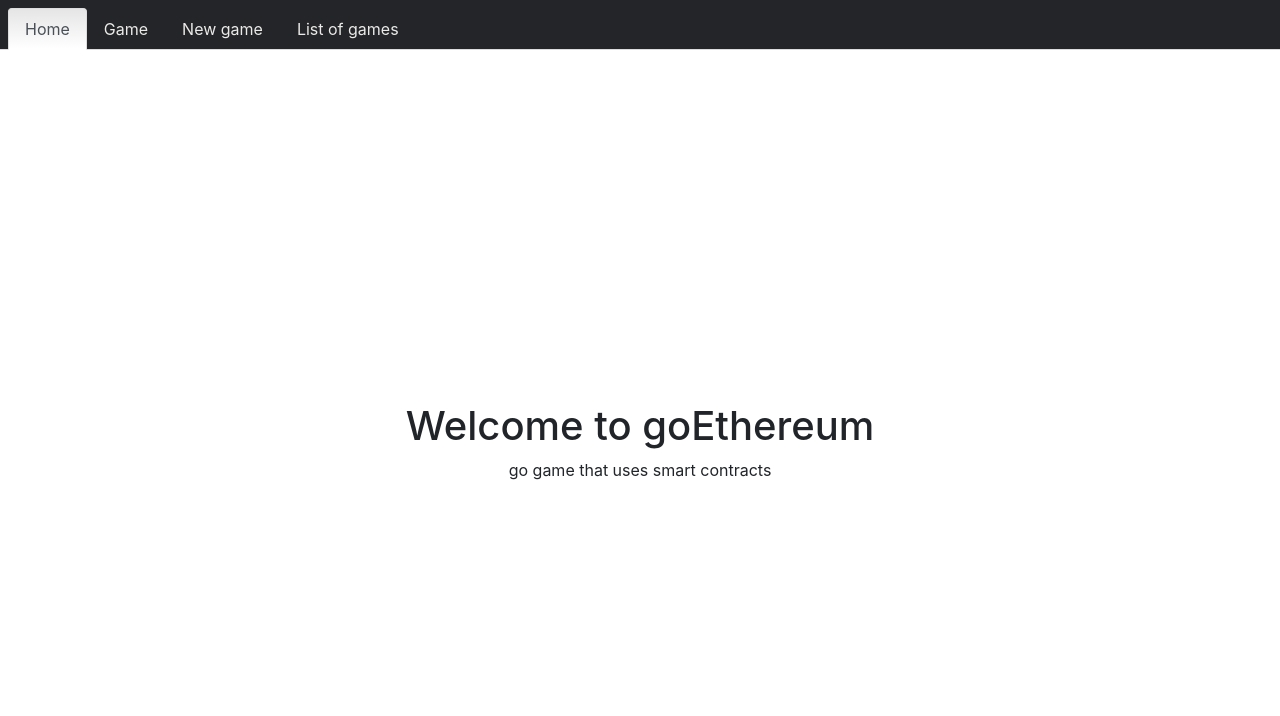
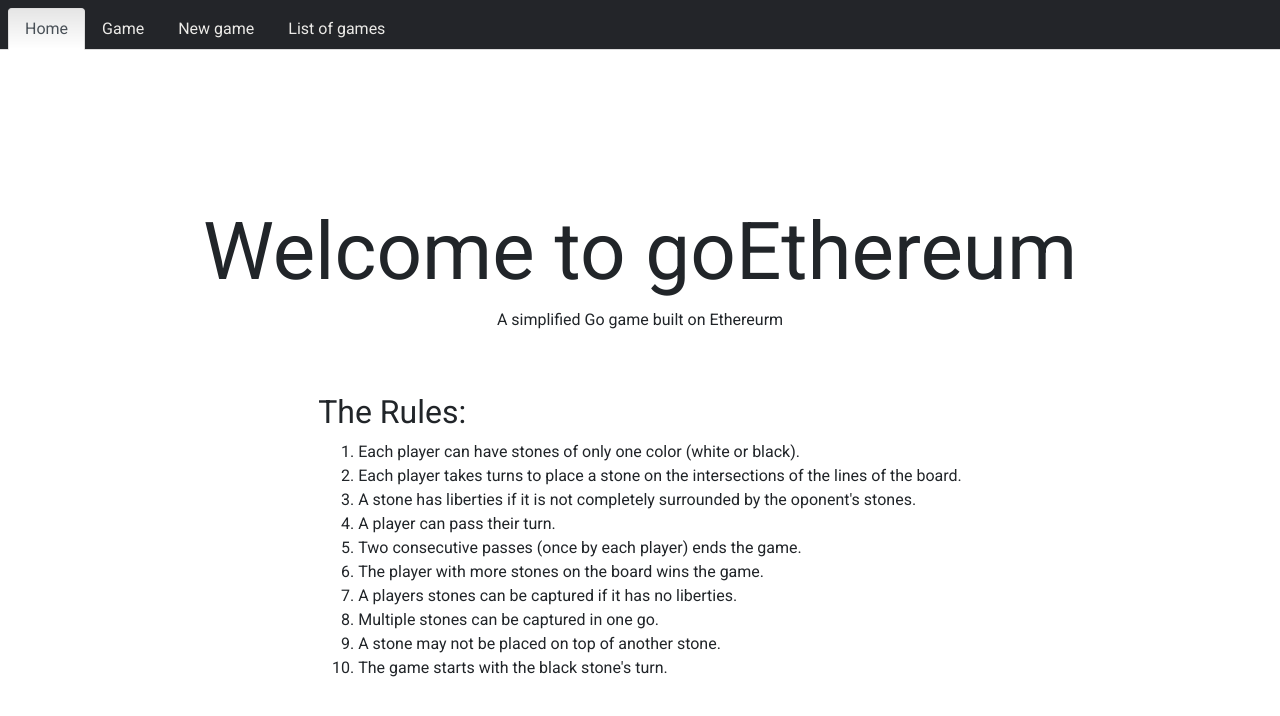
Before and after one commit to AurecchiaP/goEthereum, a website: page src/index.html in a window 1280 px wide. Drawn offline with Linux system fonts and the light colour scheme; no server answers.

Commit message:
made things a bit nicer

```diff
--- a/src/css/stylesheet.css
+++ b/src/css/stylesheet.css
@@ -2,6 +2,12 @@
   width: 100vw;
   height: 100vh;
   overflow: hidden;
+  font-family: 'Roboto', sans-serif;
+
+}
+
+h1 {
+  font-size: 5em;
 }
 
 #board {
@@ -13,6 +19,12 @@
   padding: 0;
   margin: 1em;
   cursor: pointer;
+}
+.close{
+  padding-left: 15px;
+}
+#rules{
+  padding-top: 3.5vw;
 }
 
 .centerContent {
--- a/src/index.html
+++ b/src/index.html
@@ -11,6 +11,7 @@
   <!-- Bootstrap -->
   <link href="css/bootstrap.min.css" rel="stylesheet">
   <link href="css/stylesheet.css" rel="stylesheet">
+  <link href="https://fonts.googleapis.com/css?family=Roboto" rel="stylesheet">
   <!-- <link rel="stylesheet" href="https://maxcdn.bootstrapcdn.com/bootstrap/3.3.7/css/bootstrap.min.css"> -->
 
   <!-- HTML5 shim and Respond.js for IE8 support of HTML5 elements and media queries -->
@@ -45,7 +46,23 @@
     <div class="tab-pane active" id="home" role="tabpanel">
       <div class="container centerContent">
         <h1>Welcome to goEthereum</h1>
-        <p>go game that uses smart contracts</p>
+        <p>A simplified Go game built on Ethereurm</p>
+        <div id="rules">
+          <h2>The Rules:</h2>
+          <ol>
+            <li>Each player can have stones of only one color (white or black).</li>
+            <li>Each player takes turns to place a stone on the intersections of the lines of the board.</li>
+            <li>A stone has liberties if it is not completely surrounded by the oponent's stones.</li>
+            <li>A player can pass their turn.</li>
+            <li>Two consecutive passes (once by each player) ends the game.</li>
+            <li>The player with more stones on the board wins the game.</li>
+            <li>A players stones can be captured if it has no liberties. </li>
+            <li>Multiple stones can be captured in one go.</li>
+            <li>A stone may not be placed on top of another stone.</li>
+            <li>The game starts with the black stone's turn.</li>
+          </ol>
+        </div>
+
       </div>
     </div>
 
@@ -63,9 +80,9 @@
           <a href="#" class="close"  aria-hidden="true" aria-label="close">&times;</a>
           <strong>Invalid Move!</strong> A stone has already been placed in that position.
         </div>
-        <div id="noGameSelected" class="alert alert-warning alert-dismissable fade-in" >
+        <div id="noGameSelected" class="alert alert-warning  alert-dismissable fade-in" >
           <a href="#" class="close" aria-hidden="true" aria-label="close">&times;</a>
-          <strong>Warning!</strong> No Game Selected.
+          <strong>No Game Selected!</strong> Please select a game from the list of games or create a new game in order to play.
         </div>
         <!-- The board -->
         <div id="board">
@@ -83,7 +100,7 @@
     <!-- -------------------------- NEW GAME ------------------------------ -->
     <div class="tab-pane" id="messages" role="tabpanel">
       <div class="container centerContent">
-        create a new game
+        Create a New Game
         <input id="newGameButton" class="btn btn-primary" type="button" value="New game">
       </div>
     </div>
@@ -91,7 +108,7 @@
     <!-- -------------------------- GAMES LIST ---------------------------- -->
     <div class="tab-pane" id="settings" role="tabpanel">
       <div class="container centerContent">
-        <p>List of games:</p>
+        <p>List of Games:</p>
         <div class="list-group" id="gamesList">
         </div>
       </div>
--- a/src/js/app.js
+++ b/src/js/app.js
@@ -75,7 +75,7 @@
       for (let j = 0; j < 19; j++) {
         let stone;
         if (board.data[i * 19 + j].c[0] == 1) {
-          stone = $('<div class="stone white temporary-stone" id="stone' + (i * 19 + j) + '"></div>');
+          stone = $('<div class="stone black temporary-stone" id="stone' + (i * 19 + j) + '"></div>');
           stone.css({
             display: 'none',
             top: i / 19 * 100 + '%',
@@ -84,7 +84,7 @@
           boardDiv.append(stone);
           stone.fadeToggle('fast');
         } else if (board.data[i * 19 + j].c[0] == 2) {
-          stone = $('<div class="stone black temporary-stone" id="stone' + (i * 19 + j) + '"></div>');
+          stone = $('<div class="stone white temporary-stone" id="stone' + (i * 19 + j) + '"></div>');
           stone.css({
             display: 'none',
             top: i / 19 * 100 + '%',
```
